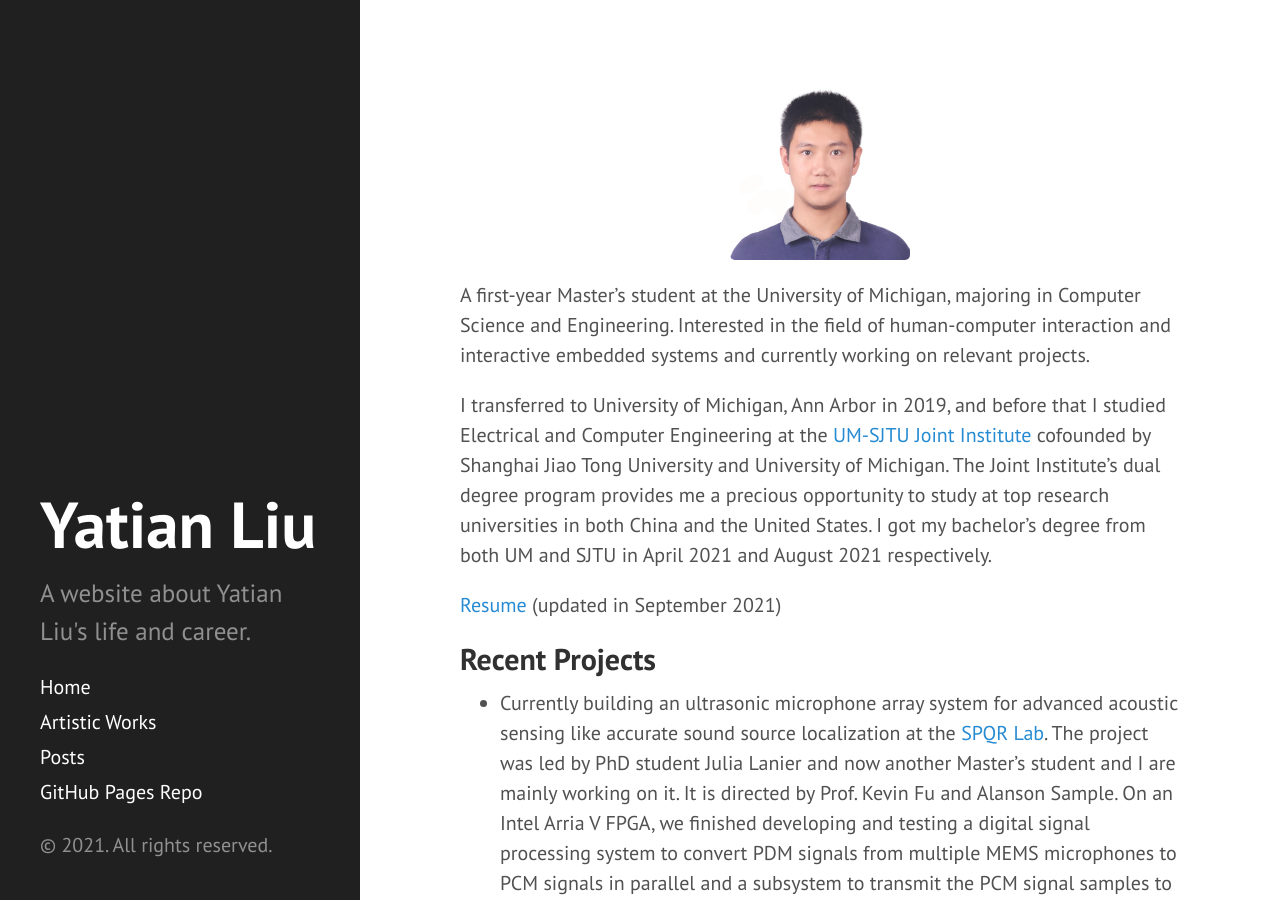
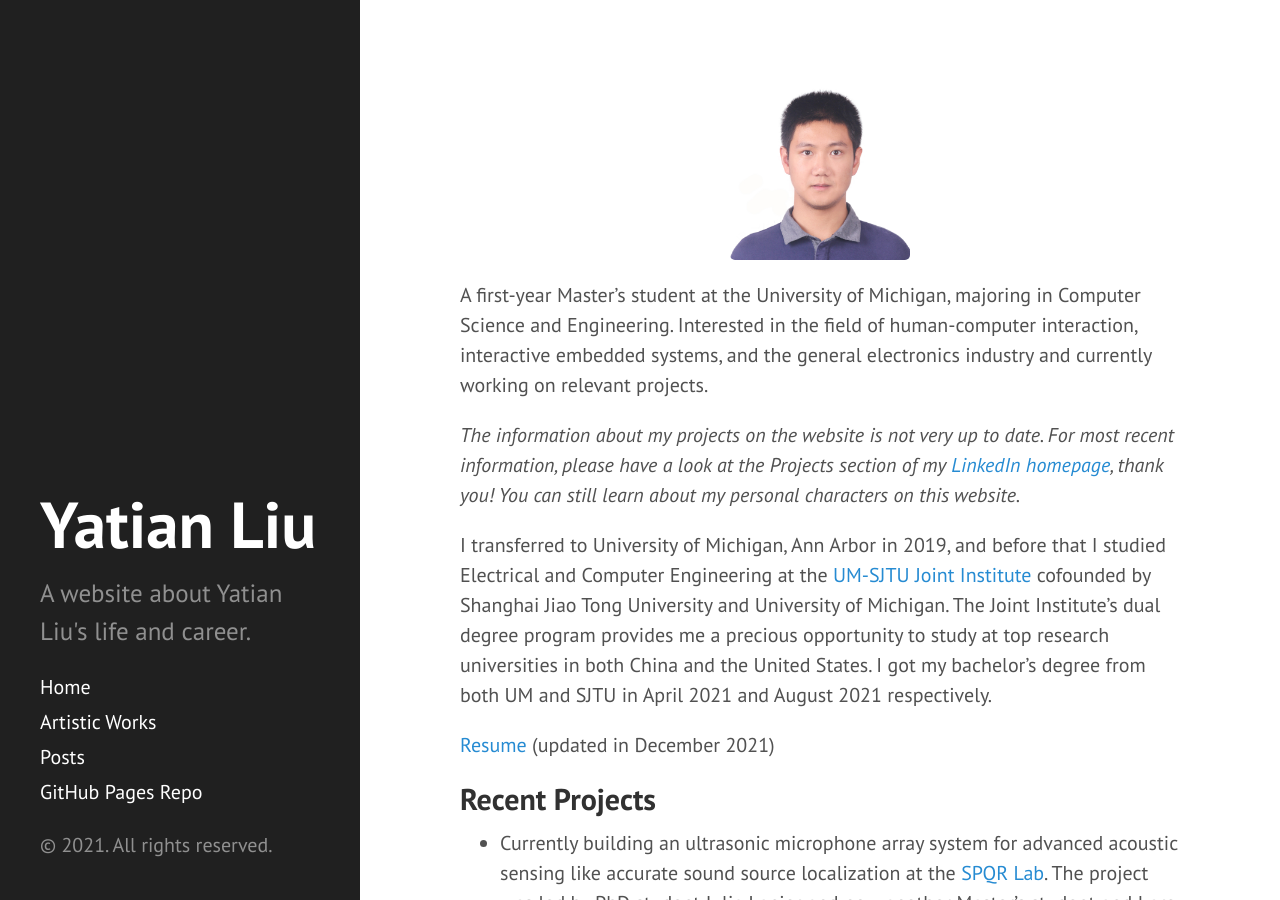
Before and after one commit to yatian-liu/yatian-liu.github.io, a Jekyll site: the page built from index.md, in a window 1280 px wide and 900 px high. Built offline with Jekyll 4.4.1, drawn with Linux system fonts in a browser that asks for light colours.

Commit message:
Update index page to direct viewers to LinkedIn

```diff
--- a/index.md
+++ b/index.md
@@ -9,8 +9,13 @@ title: Home
 
 A first-year Master's student at the University of Michigan, majoring in
 Computer Science and Engineering. Interested in the field of human-computer
-interaction and interactive embedded systems and currently working on relevant
-projects.
+interaction, interactive embedded systems, and the general electronics industry
+and currently working on relevant projects.
+
+*The information about my projects on the website is not very up to date. For
+most recent information, please have a look at the Projects section of my
+[LinkedIn homepage](https://www.linkedin.com/in/yatliu), thank you! You can
+still learn about my personal characters on this website.*
 
 I transferred to University of Michigan, Ann Arbor in 2019, and before that I
 studied Electrical and Computer Engineering at the [UM-SJTU Joint
@@ -20,7 +25,7 @@ provides me a precious opportunity to study at top research universities in both
 China and the United States. I got my bachelor's degree from both UM and SJTU in
 April 2021 and August 2021 respectively.
 
-[Resume](public/yatian_liu_resume.pdf) (updated in September 2021)
+[Resume](public/yatian_liu_resume.pdf) (updated in December 2021)
 
 ## Recent Projects
 
```
Also changed, not shown: 1 other file.
